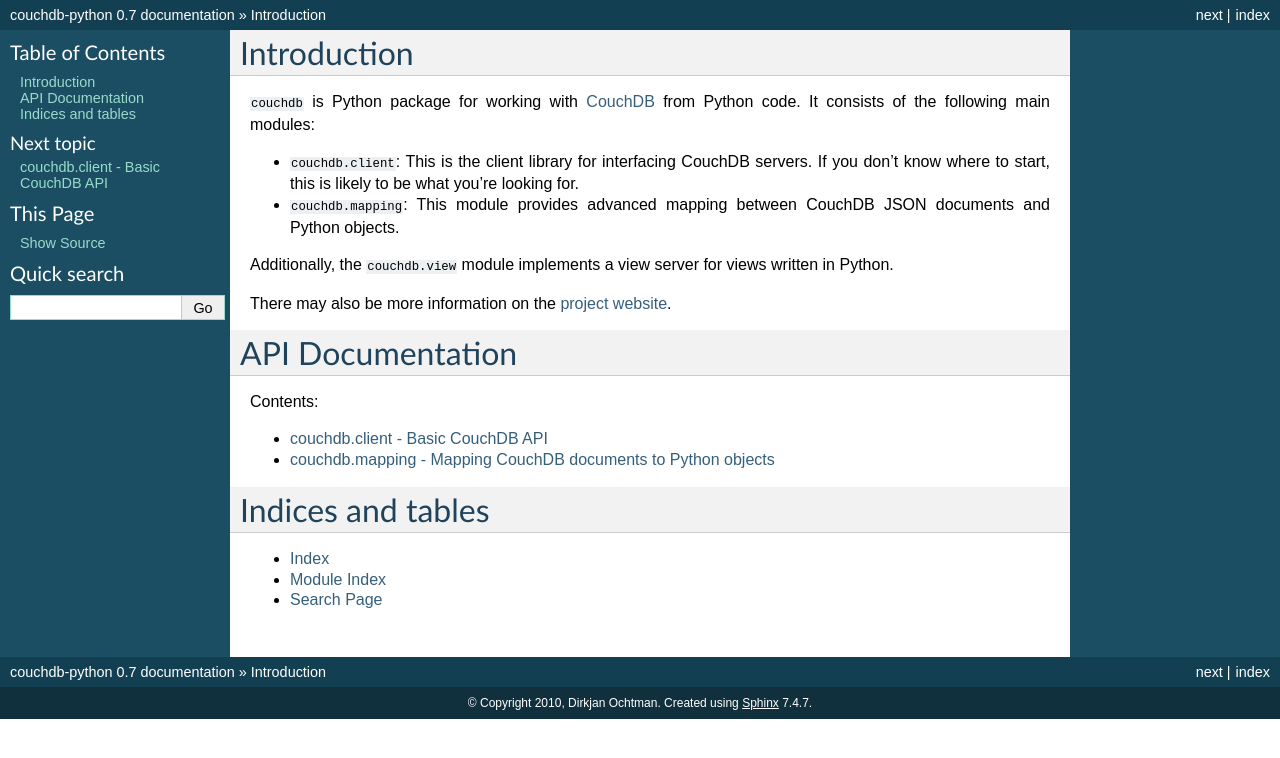
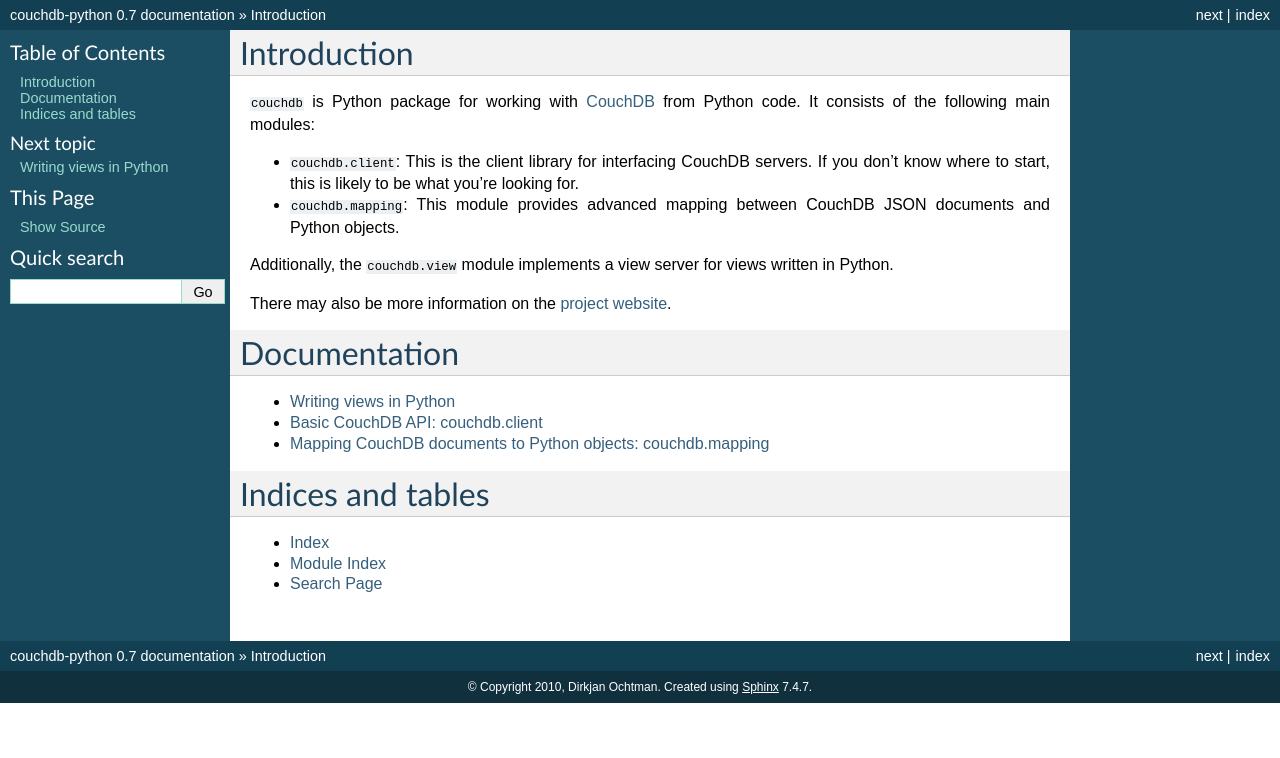
Before and after one commit to zielmicha/couchdb-python, a Sphinx documentation site: the page built from doc/index.rst, in a window 1280 px wide. Shown: the top 758 px of the page. Built offline with Sphinx 7.4.7, drawn with Linux system fonts in a browser that asks for light colours.

Commit message:
Add some documentation on Python views.

```diff
--- a/doc/client.rst
+++ b/doc/client.rst
@@ -1,5 +1,5 @@
-couchdb.client - Basic CouchDB API
-==================================
+Basic CouchDB API: couchdb.client
+=================================
 
 .. automodule:: couchdb.client
    :members:
--- a/doc/index.rst
+++ b/doc/index.rst
@@ -17,22 +17,22 @@
 * ``couchdb.mapping``: This module provides advanced mapping between CouchDB
   JSON documents and Python objects.
 
-Additionally, the ``couchdb.view`` module implements a view server for views
-written in Python.
+Additionally, the ``couchdb.view`` module implements a view server for
+views written in Python.
 
 There may also be more information on the `project website`_.
 
 .. _couchdb: http://couchdb.org/
 .. _project website: http://code.google.com/p/couchdb-python
+.. _views written in Python: views
 
-API Documentation
-=================
-
-Contents:
+Documentation
+=============
 
 .. toctree::
    :maxdepth: 2
 
+   views.rst
    client.rst
    mapping.rst
 
--- a/doc/mapping.rst
+++ b/doc/mapping.rst
@@ -1,5 +1,5 @@
-couchdb.mapping - Mapping CouchDB documents to Python objects
-=============================================================
+Mapping CouchDB documents to Python objects: couchdb.mapping
+============================================================
 
 .. automodule:: couchdb.mapping
    :members:
```
Also changed, not shown: doc/views.rst (added, +20 -0 lines).
